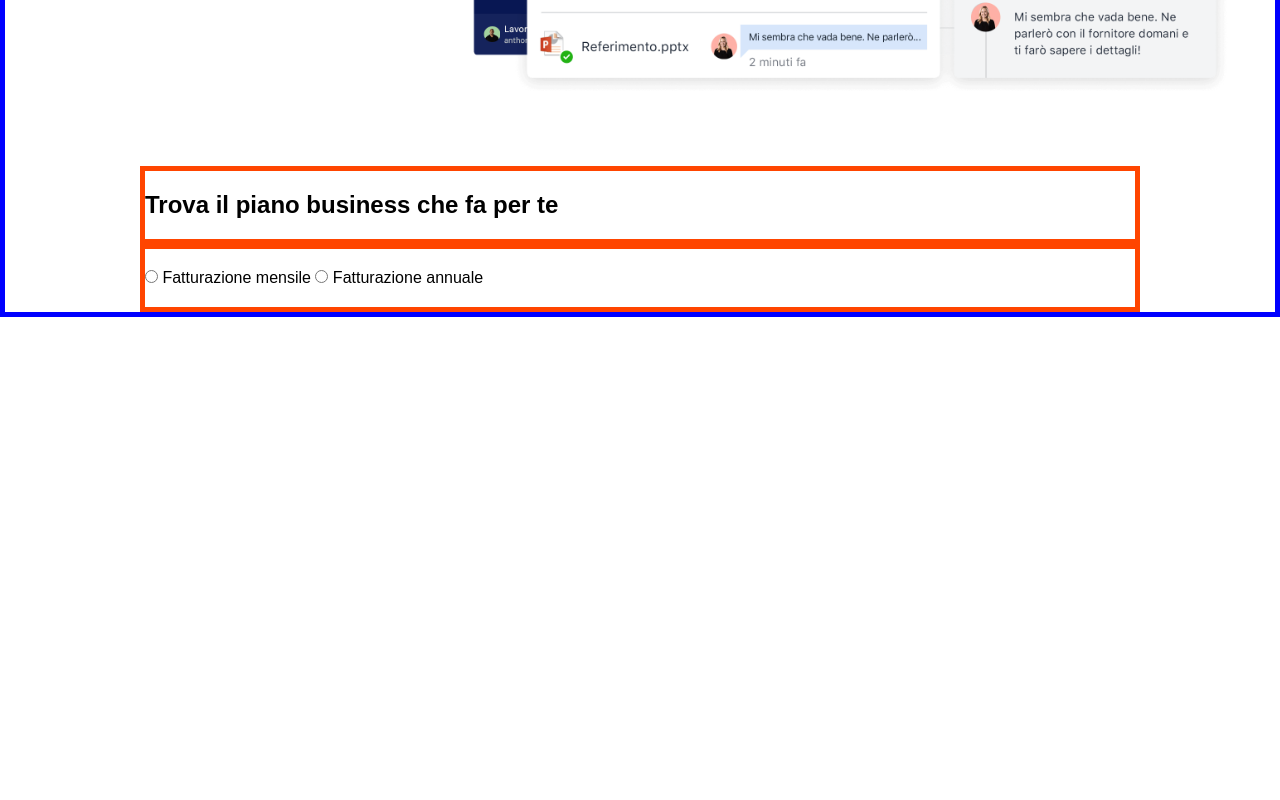
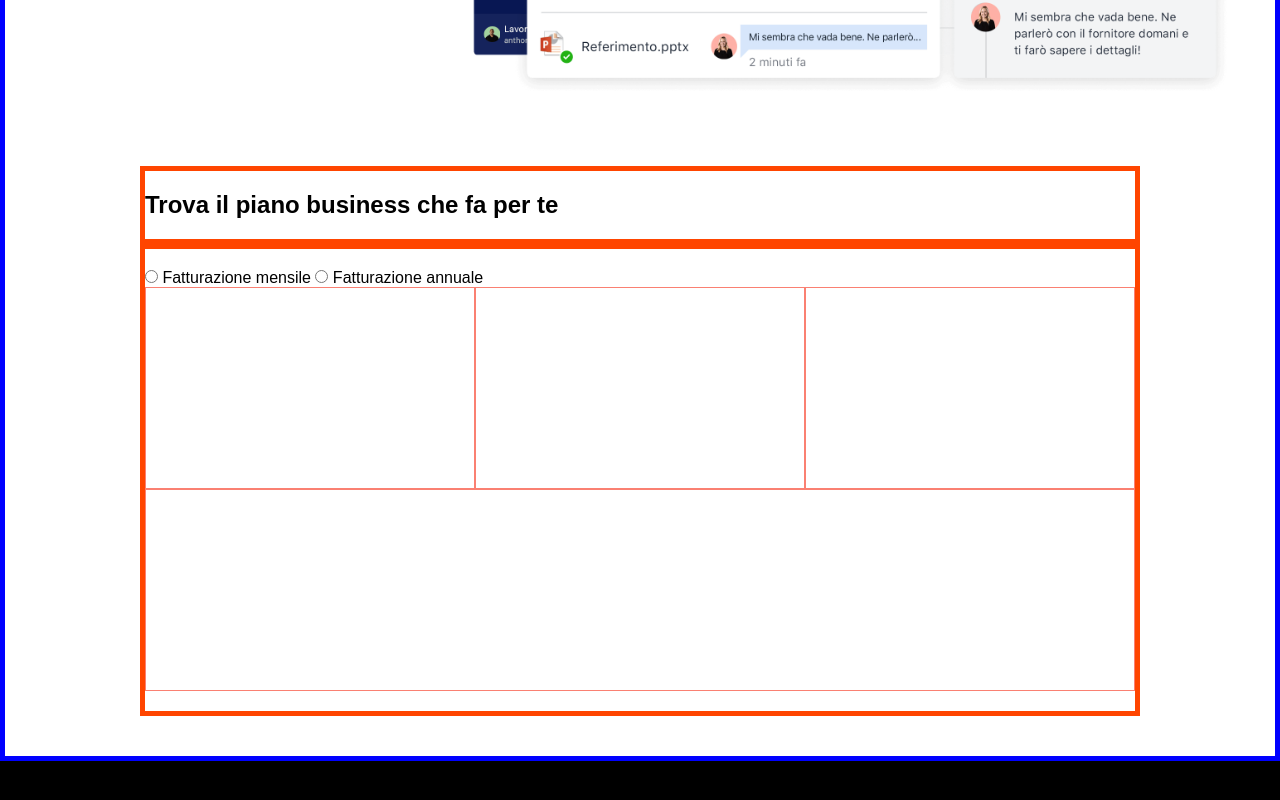
Before and after one commit to Amreal-Lamanera/htmlcss-dropbox, a plain HTML site: page index.html in a window 1280 px wide. Shown: the part 756-1556 px from the top of the page. Before the commit the page ends 1073 px from the top, so only its background shows below. Drawn offline with nearby package versions, Linux system fonts and the light colour scheme.

Commit message:
prova implementazione con grid

```diff
--- a/css/style.css
+++ b/css/style.css
@@ -47,6 +47,14 @@
 .blue__btn button {
     color: #FFF;
     font-size: 1em;
+}
+
+.section {
+    padding: 40px 0;
+}
+
+.grid {
+    display: grid;
 }
 
 /* Header */
@@ -128,6 +136,14 @@ h1.container-large {
     padding: 20px 0;
 }
 
+.choice__grid.grid {
+    grid-template-columns: repeat(3, 1fr);
+}
+
+.grid__horizontal {
+    grid-column: span 3;
+}
+
 /* Footer */
 
 /* TODO: DEBUG STYLES */
@@ -144,3 +160,14 @@ h1.container-large {
 .debug section>* {
     border: 5px solid orangered;
 }
+
+.debug footer {
+    background-color: #000;
+    padding: 100px;
+}
+
+.debug .choice__grid.grid * {
+    padding: 100px;
+    color: #A2D39B;
+    border: 1px solid salmon;
+}
--- a/index.html
+++ b/index.html
@@ -109,9 +109,18 @@
                 </h1>
 
                 <div class="container plan-choice">
-                    <input type="radio" name="Fatturazione" id="month"> Fatturazione mensile
-                    <input type="radio" name="Fatturazione" id="year"> Fatturazione annuale
+                    <div class="choice__select">
+                        <input type="radio" name="Fatturazione" id="month"> Fatturazione mensile
+                        <input type="radio" name="Fatturazione" id="year"> Fatturazione annuale
+                    </div>
+                    <div class="choice__grid grid">
+                        <div></div>
+                        <div></div>
+                        <div></div>
+                        <div class="grid__horizontal"></div>
+                    </div>
                 </div>
+
             </section>
 
         </main>
```
